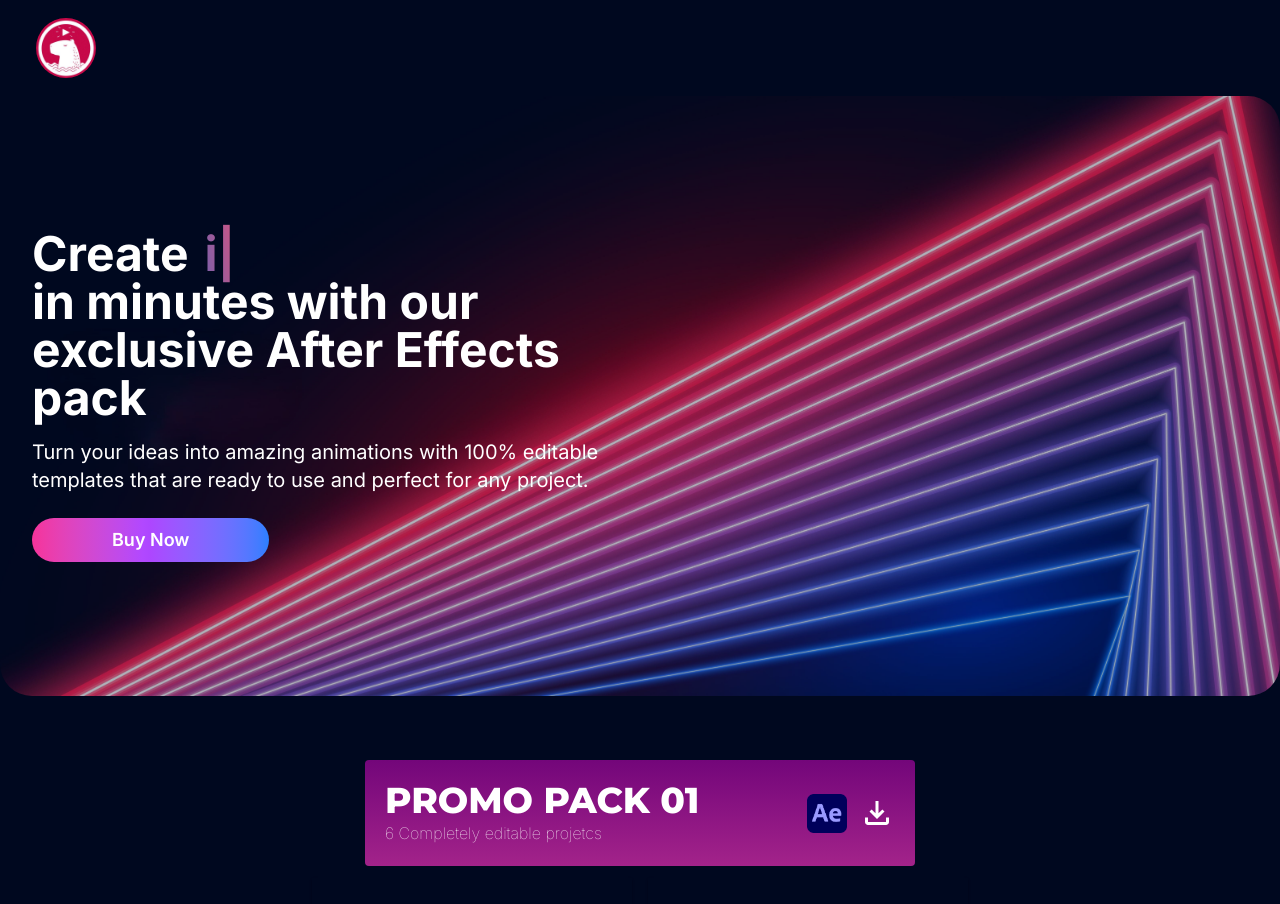
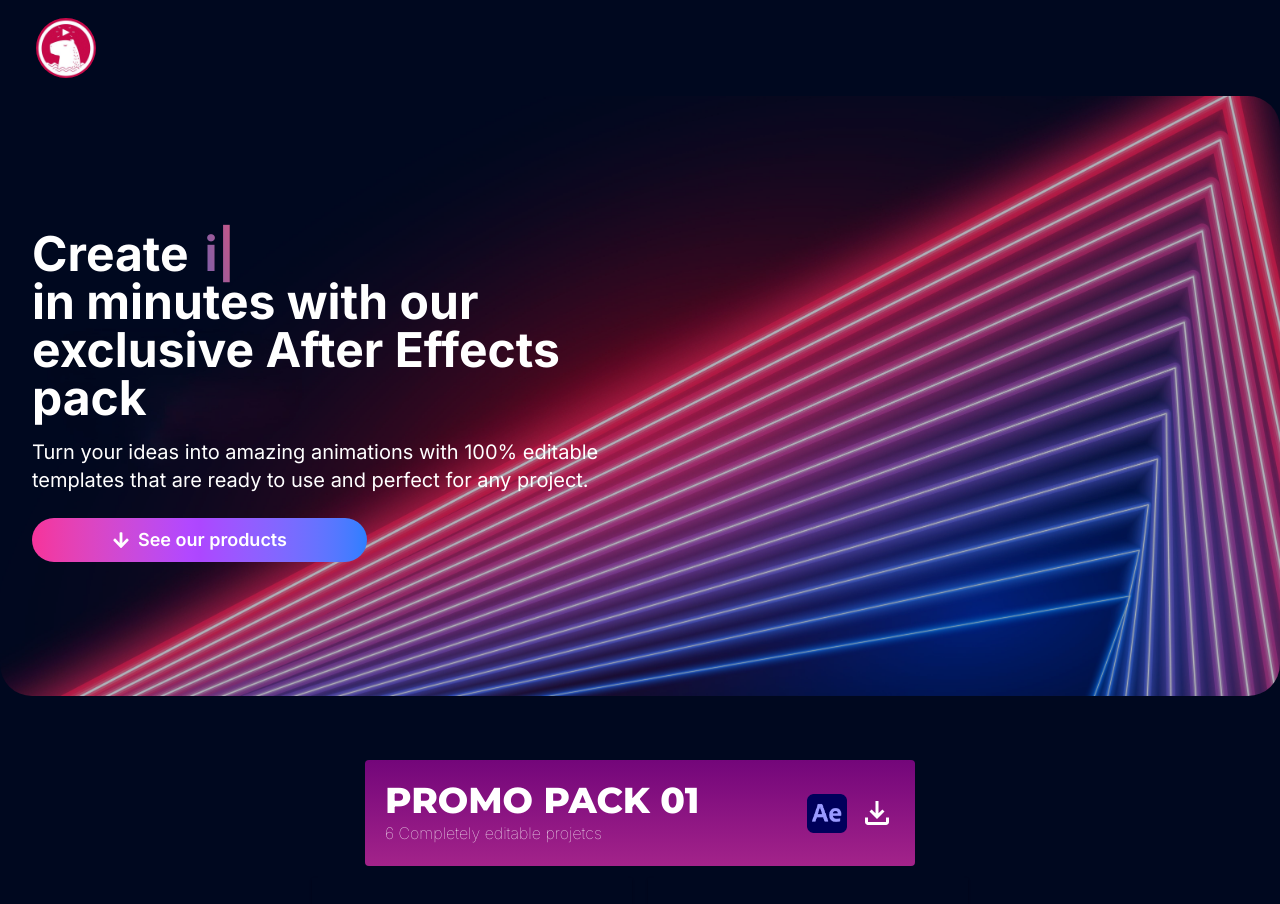
Before and after one commit to MotionBender/pack-aftereffects-behave, a Next.js app: page / in a window 1280 px wide. Shown: the top 904 px of the page. Built offline with nearby package versions, Linux system fonts and the light colour scheme; grey boxes are pictures that could not be loaded.

Commit message:
Coloca link individual no hero

```diff
--- a/app/pages/hero.tsx
+++ b/app/pages/hero.tsx
@@ -1,7 +1,8 @@
 "use client";
 
 import { ReactTyped } from "react-typed";
-import { ButtonComprar } from "../_components/button-comprar";
+import { FaArrowDown } from "react-icons/fa";
+import Link from "next/link";
 
 export function Hero() {
   return (
@@ -43,9 +44,12 @@ export function Hero() {
               templates that are ready to use and perfect for any project.
             </p>
 
-            <ButtonComprar href="#projectFeaturesPromoPack">
-              Buy Now
-            </ButtonComprar>
+            <Link
+              href="#promoPackId"
+              className="px-20 py-2 flex items-center cursor-pointer bg-gradient-to-r from-pink-500 via-purple-500 to-blue-500 text-white text-lg font-semibold rounded-full border-none shadow-none transition duration-300 hover:from-pink-600 hover:via-purple-600 hover:to-blue-600 active:scale-95 active:shadow-inner"
+            >
+              <FaArrowDown className="mr-2" /> See our products
+            </Link>
           </div>
         </div>
       </div>
--- a/app/pages/promoPack01.tsx
+++ b/app/pages/promoPack01.tsx
@@ -5,7 +5,10 @@ import VideoPackVertical from "../_components/videoPackVertical";
 
 export default function PromoPack01() {
   return (
-    <div className="w-full flex flex-col items-center bg-cor-azul-site py-16 px-4">
+    <div
+      className="w-full flex flex-col items-center bg-cor-azul-site py-16 px-4"
+      id="promoPackId"
+    >
       <BannerPackDisponivel
         titulo="PROMO PACK 01"
         descricao="6 Completely editable projetcs"
```
